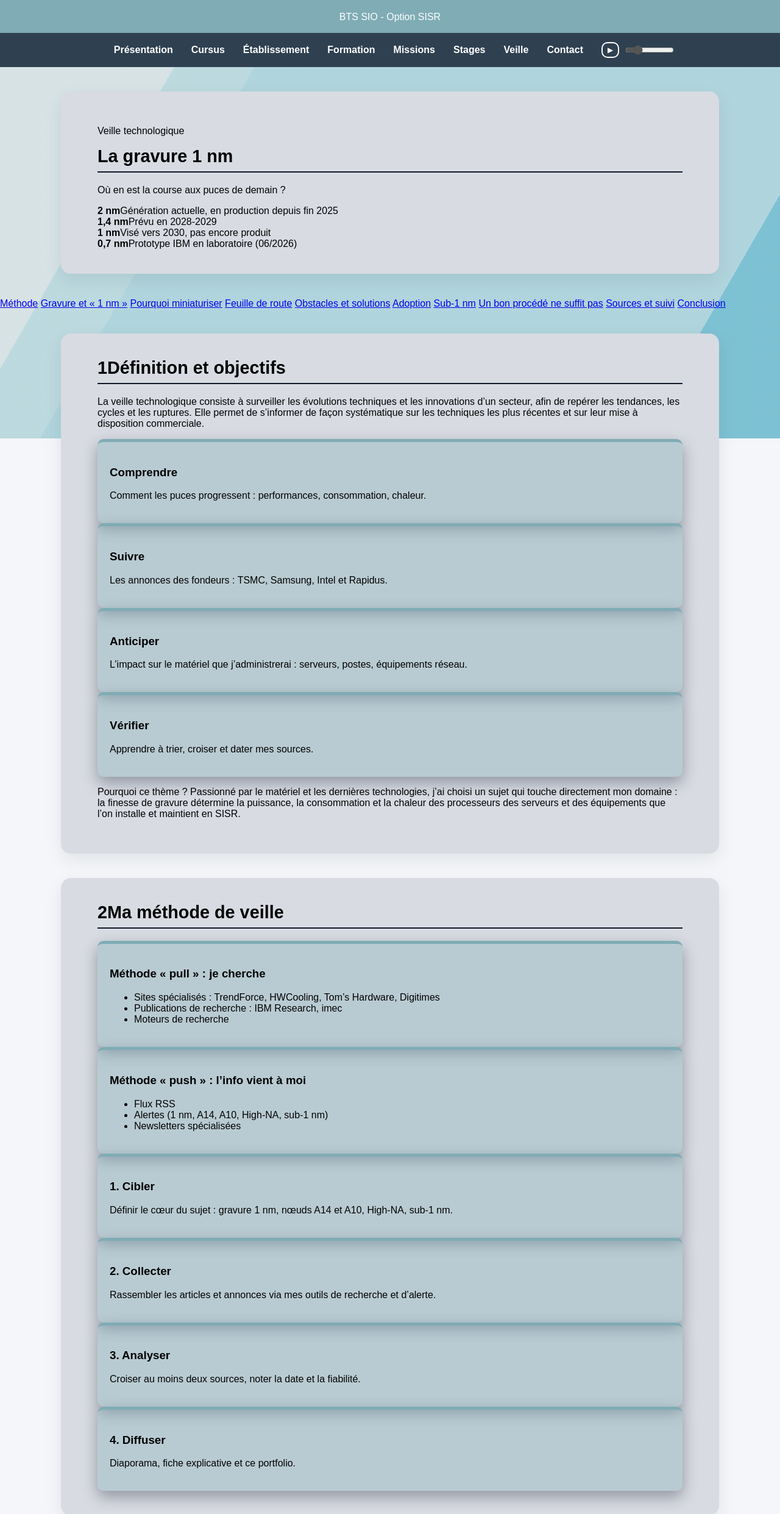
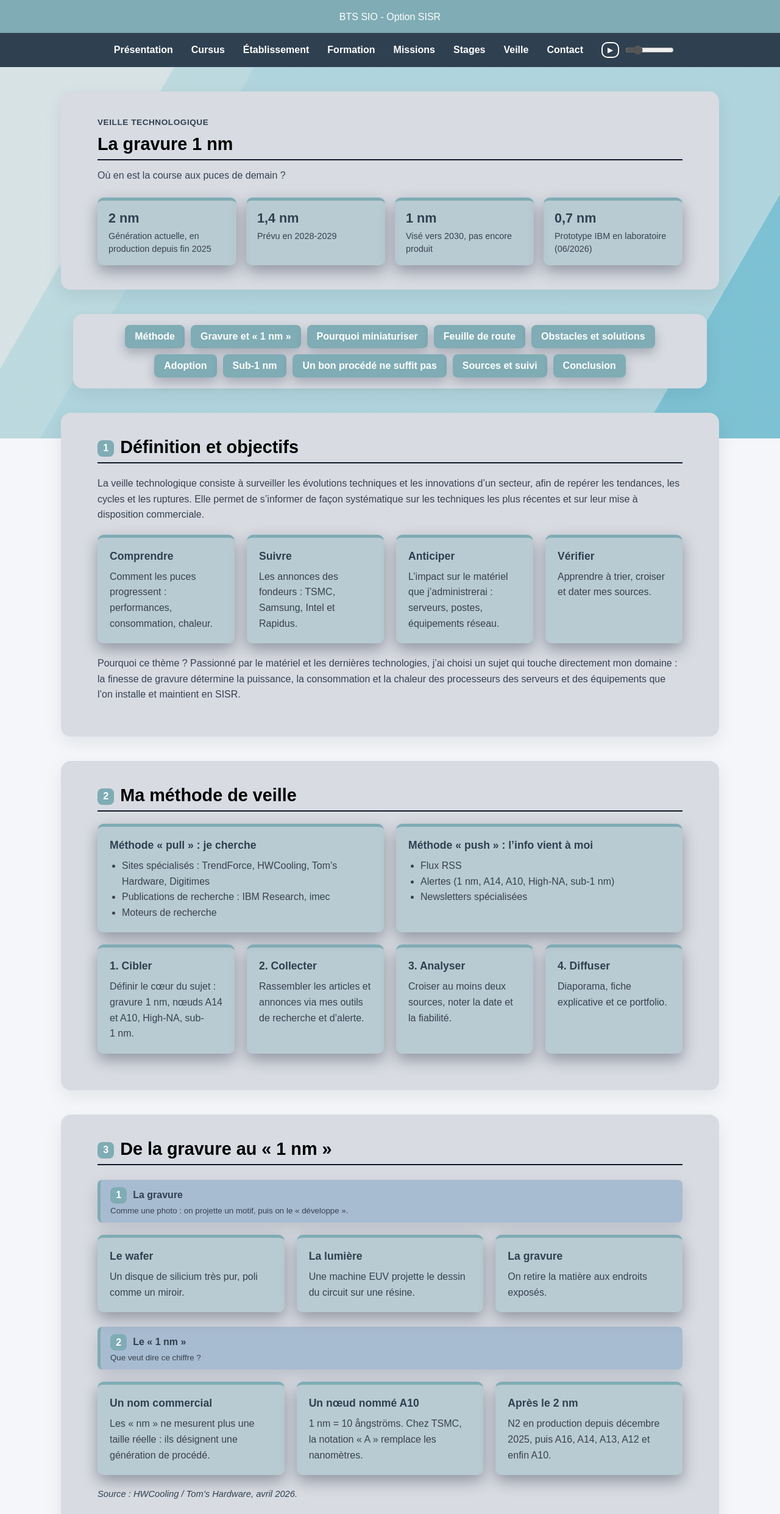
Before and after one commit to Shibe32/Portfolio-BDM, a plain HTML site: page veille.html in a window 1280 px wide. Shown: the part 81-2564 px from the top of the page at 61% size. Drawn offline with Linux system fonts and the light colour scheme.

Commit message:
Add files via upload

```diff
--- a/style.css
+++ b/style.css
@@ -711,6 +711,28 @@ header {
     transform: translateY(-5px);
 }
 
+.option-box h3 {
+    margin-top: 0;
+    margin-bottom: 10px;
+    font-size: 1.1rem;
+    color: #2f4050;
+}
+
+.option-box p,
+.option-box ul {
+    margin: 0;
+    line-height: 1.6;
+    color: #374151;
+}
+
+.option-box ul {
+    padding-left: 20px;
+}
+
+.option-box p + p {
+    margin-top: 10px;
+}
+
 /* MISSIONS */
 .missions-semestre {
     margin-top: 25px;
@@ -759,6 +781,27 @@ header {
     border-radius: 10px;
     border-top: 4px solid #7FACB5;
     box-shadow: 0 8px 18px rgba(15, 23, 42, 0.25);
+}
+
+.projet-doc {
+    margin-top: 16px;
+}
+
+.projet-doc-btn {
+    display: inline-block;
+    padding: 10px 18px;
+    border: 2px solid #7FACB5;
+    border-radius: 8px;
+    background: #7FACB5;
+    color: white;
+    text-decoration: none;
+    transition: 0.3s;
+    box-shadow: 0 8px 18px rgba(15, 23, 42, 0.25);
+}
+
+.projet-doc-btn:hover {
+    background: white;
+    color: #7FACB5;
 }
 
 @media (max-width: 900px) {
@@ -885,6 +928,210 @@ header {
     to { opacity: 1; transform: translateY(0); }
 }
 
+/* VEILLE */
+.veille-hero .kicker {
+    margin: 0 0 8px;
+    font-size: 0.85rem;
+    font-weight: bold;
+    letter-spacing: 0.04em;
+    text-transform: uppercase;
+    color: #2f4050;
+}
+
+.veille-hero h2 {
+    margin-bottom: 12px;
+}
+
+.veille-hero > p {
+    margin: 0 0 8px;
+    line-height: 1.6;
+    color: #374151;
+}
+
+.kpis {
+    display: grid;
+    grid-template-columns: repeat(4, 1fr);
+    gap: 16px;
+    margin-top: 24px;
+}
+
+.kpi {
+    background: #7facb559;
+    border-top: 5px solid #7FACB5;
+    border-radius: 10px;
+    padding: 16px 18px;
+    box-shadow: 0 10px 25px rgba(15, 23, 42, 0.35);
+}
+
+.kpi b {
+    display: block;
+    margin-bottom: 6px;
+    font-size: 1.35rem;
+    color: #2f4050;
+}
+
+.kpi span {
+    display: block;
+    font-size: 0.9rem;
+    line-height: 1.45;
+    color: #374151;
+}
+
+.veille-toc {
+    max-width: 75%;
+    margin: 40px auto;
+    padding: 18px 40px;
+    background: #d8dbe2;
+    border-radius: 16px;
+    box-shadow: 0 10px 30px rgba(15, 23, 42, 0.08);
+    display: flex;
+    flex-wrap: wrap;
+    justify-content: center;
+    gap: 10px;
+}
+
+.veille-toc a {
+    display: inline-block;
+    padding: 8px 14px;
+    border: 2px solid #7FACB5;
+    border-radius: 8px;
+    background: #7FACB5;
+    color: white;
+    font-weight: bold;
+    text-decoration: none;
+    box-shadow: 0 8px 18px rgba(15, 23, 42, 0.25);
+    transition: 0.3s;
+}
+
+.veille-toc a:hover {
+    background: white;
+    color: #7FACB5;
+}
+
+section .num {
+    display: inline-flex;
+    align-items: center;
+    justify-content: center;
+    width: 1.7rem;
+    height: 1.7rem;
+    margin-right: 10px;
+    border-radius: 8px;
+    background: #7FACB5;
+    color: white;
+    font-size: 1rem;
+    vertical-align: middle;
+}
+
+.veille-grid {
+    display: grid;
+    grid-template-columns: repeat(auto-fit, minmax(220px, 1fr));
+    gap: 20px;
+    margin: 20px 0;
+}
+
+.veille-grid .option-box {
+    min-width: 0;
+}
+
+.band-tag {
+    margin: 24px 0 4px;
+    padding: 12px 16px;
+    background: #a8bcd1;
+    border-left: 5px solid #7FACB5;
+    border-radius: 8px;
+    font-weight: bold;
+    color: #2f4050;
+    box-shadow: 0 10px 25px rgba(15, 23, 42, 0.15);
+}
+
+.band-tag small {
+    display: block;
+    margin-top: 4px;
+    font-weight: normal;
+    color: #374151;
+}
+
+.veille-sub {
+    margin: 28px 0 10px;
+    font-size: 1.3rem;
+    color: #2f4050;
+}
+
+.veille-note {
+    margin: 12px 0 0;
+    font-size: 0.92rem;
+    font-style: italic;
+    line-height: 1.55;
+    color: #2f4050;
+}
+
+.option-box .solution {
+    margin-top: 10px;
+    font-weight: bold;
+    color: #2f4050;
+}
+
+.veille-table-wrap {
+    overflow-x: auto;
+    margin: 16px 0;
+}
+
+.veille-table {
+    width: 100%;
+    border-collapse: collapse;
+    background: #a8bcd1;
+    border-radius: 8px;
+    overflow: hidden;
+    box-shadow: 0 10px 25px rgba(15, 23, 42, 0.2);
+}
+
+.veille-table th {
+    background: #7FACB5;
+    color: white;
+    text-align: left;
+    padding: 12px 14px;
+}
+
+.veille-table td {
+    padding: 12px 14px;
+    border-top: 1px solid rgba(47, 64, 80, 0.15);
+    color: #374151;
+    line-height: 1.5;
+    vertical-align: top;
+}
+
+.veille-table a {
+    color: #2f4050;
+    font-weight: bold;
+}
+
+section#sources ul,
+section#conclusion ul,
+section#conclusion p,
+section#definition p,
+section#subnm > p,
+section#methode p,
+section#sources p {
+    line-height: 1.6;
+    color: #374151;
+}
+
+@media (max-width: 900px) {
+    .kpis {
+        grid-template-columns: 1fr 1fr;
+    }
+
+    .veille-toc {
+        padding: 16px 20px;
+    }
+}
+
+@media (max-width: 600px) {
+    .kpis {
+        grid-template-columns: 1fr;
+    }
+}
+
 /* FOOTER */
 footer {
     text-align: left;
@@ -892,3 +1139,7 @@ footer {
     background: #7FACB5;
     color: white;
 }
+
+footer a {
+    color: white;
+}
```
